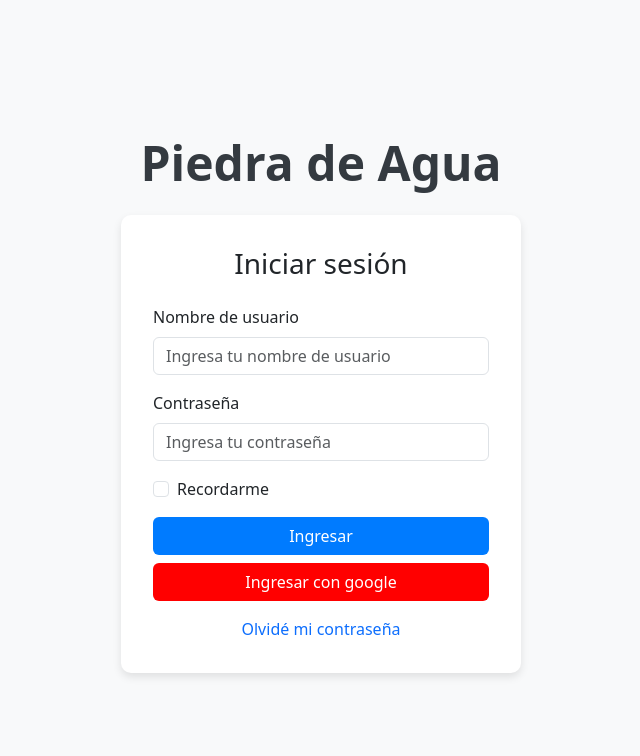
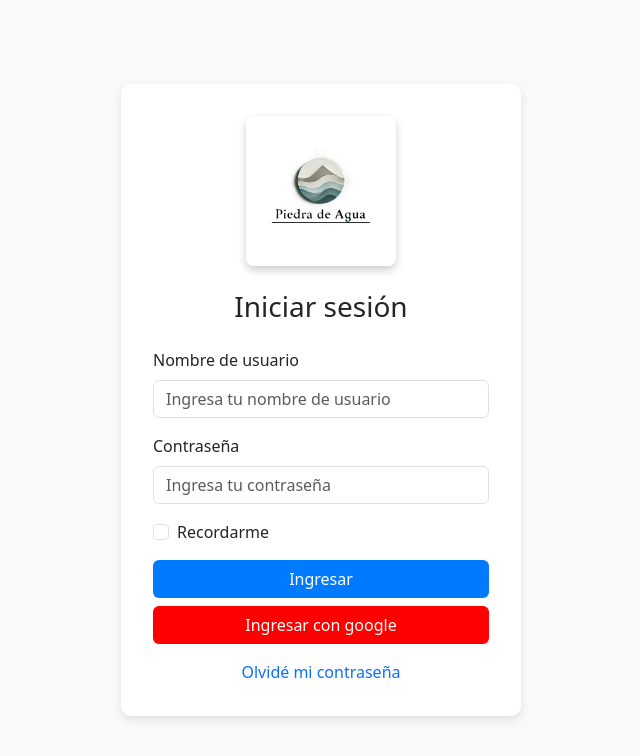
Before and after one commit to KRZ23/Integrador, a PHP site: template src/views/Login/LoginView.php in a window 1280 px wide. Shown: the top 756 px of the page, without its empty margins (319-959 px from the left). Run offline with PHP 8.4, Linux system fonts and the light colour scheme; the template is opened without the code that fills it, so the values that code supplies are empty.

Commit message:
Imagen Logo piedra agua

```diff
--- a/public/css/style.css
+++ b/public/css/style.css
@@ -13,11 +13,11 @@ body {
     max-width: 400px;
 }
 
-.header-text {
-    font-size: 3rem;
-    font-weight: bold;
-    text-align: center;
-    color: #343a40;
+.header-img img.logo {
+    max-width: 150px; /* Ajusta el tamaño de la imagen */
+    height: auto;     /* Mantiene la proporción */
+    box-shadow: 0 4px 8px rgba(0, 0, 0, 0.2); /* Sombra alrededor de la imagen */
+    border-radius: 8px; /* Opcional: bordes redondeados */
 }
 
 .login-container {
--- a/src/views/Login/LoginView.php
+++ b/src/views/Login/LoginView.php
@@ -16,20 +16,22 @@
 
 <body class="d-flex justify-content-center align-items-center vh-100">
     <div class="container-login">
-        <!-- Título de cabecera -->
-        <header class="header-text">Piedra de Agua</header>
-
         <!-- Formulario de inicio de sesión -->
         <div class="login-container">
+            <header class="header-img text-center mb-4">
+                <img src="../img/LogoPiedraDeAgua.webp" alt="" class="img-fluid logo">
+            </header>
             <h3 class="text-center mb-4">Iniciar sesión</h3>
-            <form action="../../Controller/AccsesUsers.php" class="login-form">
+            <form action="/src/Controller/AccsesUsers.php" class="login-form">
                 <div class="mb-3">
                     <label for="username" class="form-label">Nombre de usuario</label>
-                    <input type="text" class="form-control" id="username" name="username" placeholder="Ingresa tu nombre de usuario" required>
+                    <input type="text" class="form-control" id="username" name="username"
+                        placeholder="Ingresa tu nombre de usuario" required>
                 </div>
                 <div class="mb-3">
                     <label for="password" class="form-label">Contraseña</label>
-                    <input type="password" class="form-control" id="password" name="password" placeholder="Ingresa tu contraseña" required>
+                    <input type="password" class="form-control" id="password" name="password"
+                        placeholder="Ingresa tu contraseña" required>
                 </div>
                 <div class="form-check mb-3">
                     <input type="checkbox" class="form-check-input" id="rememberMe">
```
Also changed, not shown: src/views/img/LogoPiedraDeAgua.webp (added), src/views/img/img.jpg (deleted).
